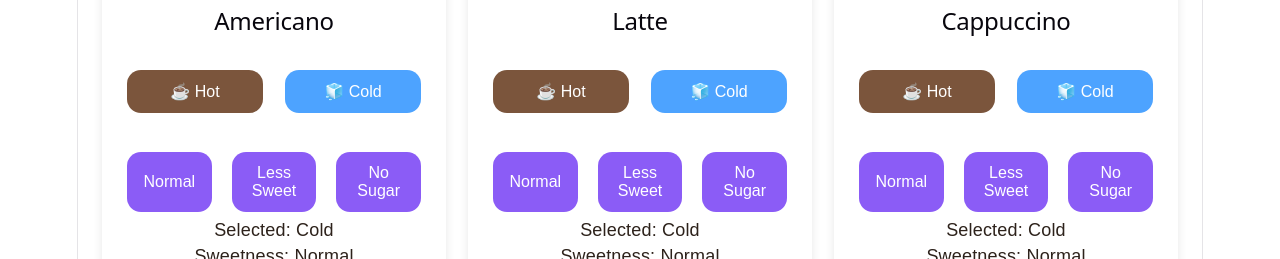
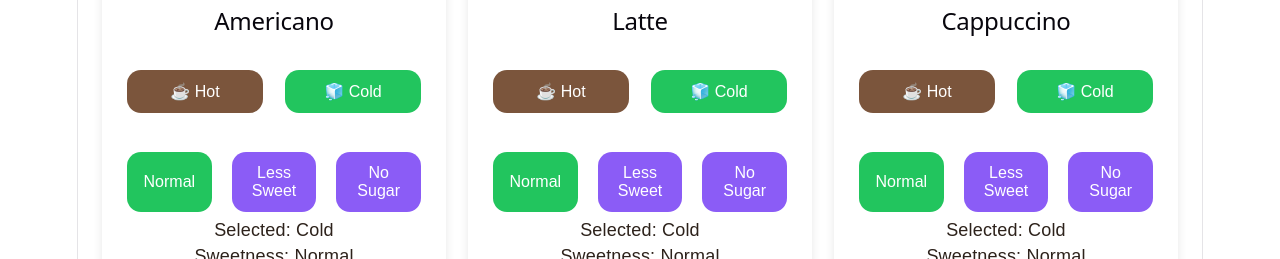
Before and after one commit to Tui-Satit/tui-coffee-app, a React (Vite) app: page / in a window 1280 px wide. Shown: the part 541-800 px from the top of the page. Built offline with nearby package versions, Linux system fonts and the light colour scheme; no server answers; the database is empty.

Commit message:
Change button color

```diff
--- a/src/App.css
+++ b/src/App.css
@@ -892,13 +892,13 @@ section {
 }
 
 .active-hot {
-  background: orangered;
+  background: #22c55e;
   color: white;
   border: none;
 }
 
 .active-cold {
-  background: #4da3ff;
+  background: #22c55e;
   color: white;
   border: none;
 }
@@ -918,7 +918,7 @@ section {
 }
 
 .active-sweet {
-  background: green;
+  background: #22c55e !important;
   color: white;
   border: none;
 }
```
